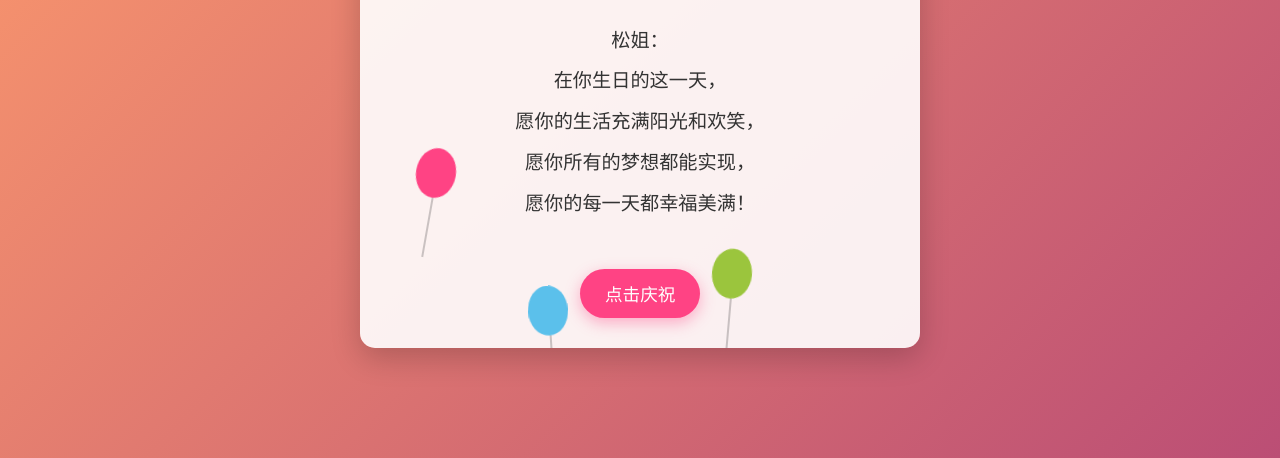
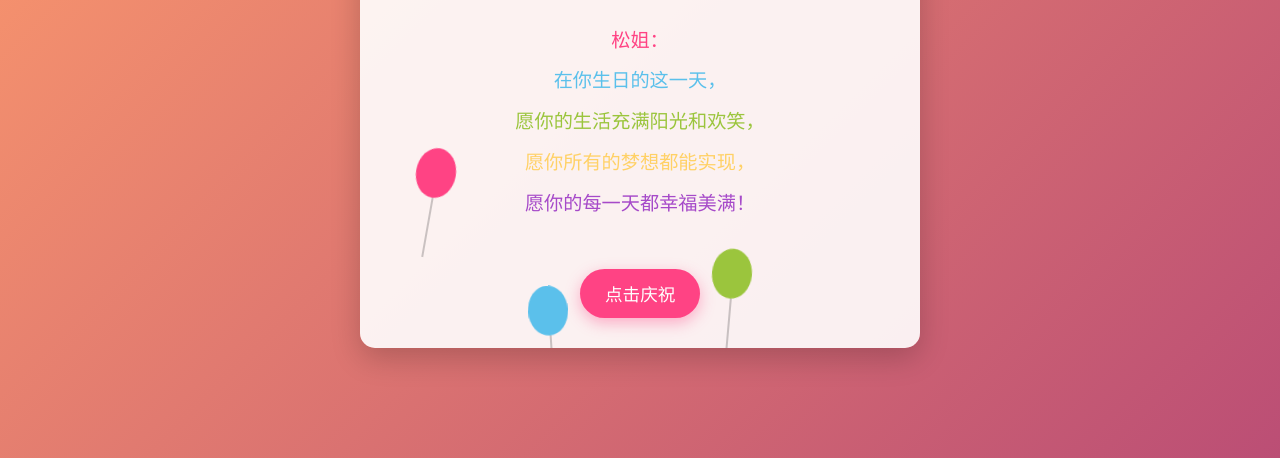
Before and after one commit to 15763875580/birthday-wishes, a plain HTML site: page index.html in a window 1280 px wide. Shown: the part 342-800 px from the top of the page. Drawn offline with nearby package versions, Linux system fonts and the light colour scheme.

Commit message:
Update index.html

```diff
--- a/index.html
+++ b/index.html
@@ -2,10 +2,43 @@
 <html lang="zh-CN">
 <head>
     <meta charset="UTF-8">
-    <meta name="viewport" content="width=device-width, initial-scale=1.0">
+    <meta name="viewport" content="width=device-width, initial-scale=1.0, maximum-scale=1.0, user-scalable=no">
+    <meta name="description" content="生日祝福页面">
+    <meta name="theme-color" content="#FF4384">
+    <meta name="apple-mobile-web-app-capable" content="yes">
+    <meta name="apple-mobile-web-app-status-bar-style" content="black-translucent">
     <title>生日快乐！</title>
+
+    <!-- 预加载关键资源 -->
+    <link rel="preload" href="https://cdn.jsdelivr.net/npm/canvas-confetti@1.5.1/dist/confetti.browser.min.js" as="script">
+    <link rel="preload" href="https://cdnjs.cloudflare.com/ajax/libs/animate.css/4.1.1/animate.min.css" as="style">
+    <link rel="preload" href="style.css" as="style">
+    <link rel="preload" href="script.js" as="script">
+
+    <!-- 样式表 -->
     <link rel="stylesheet" href="style.css">
     <link rel="stylesheet" href="https://cdnjs.cloudflare.com/ajax/libs/animate.css/4.1.1/animate.min.css">
+
+    <!-- 内联关键CSS以防FOUC (Flash of Unstyled Content) -->
+    <style>
+        .message p:nth-child(1) { color: #FF4384 !important; }
+        .message p:nth-child(2) { color: #5BC0EB !important; }
+        .message p:nth-child(3) { color: #9BC53D !important; }
+        .message p:nth-child(4) { color: #FFD166 !important; }
+        .message p:nth-child(5) { color: #A64AC9 !important; }
+
+        /* 确保礼花容器覆盖整个屏幕 */
+        #confetti-container {
+            position: fixed !important;
+            top: 0 !important;
+            left: 0 !important;
+            width: 100% !important;
+            height: 100% !important;
+            pointer-events: none !important;
+            z-index: 999 !important;
+            overflow: visible !important;
+        }
+    </style>
 </head>
 <body>
     <div class="container">
@@ -41,6 +74,7 @@
 
     <div id="confetti-container"></div>
 
+    <!-- 主要脚本放在页面末尾以加快加载速度 -->
     <script src="https://cdn.jsdelivr.net/npm/canvas-confetti@1.5.1/dist/confetti.browser.min.js"></script>
     <script src="script.js"></script>
 </body>
```
